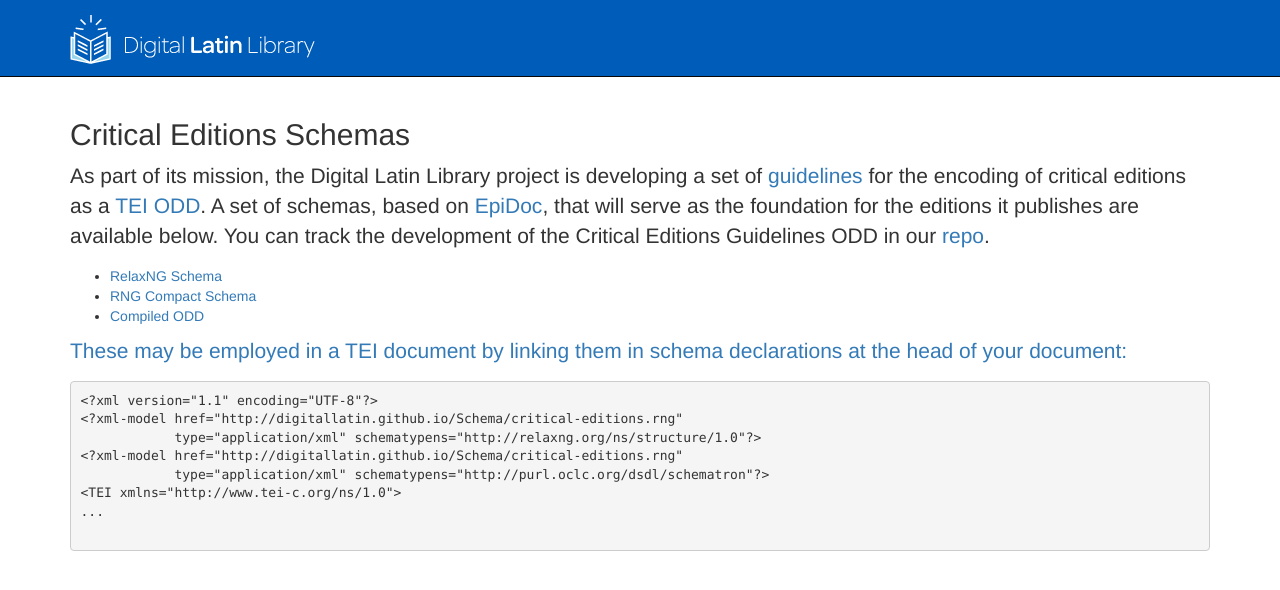
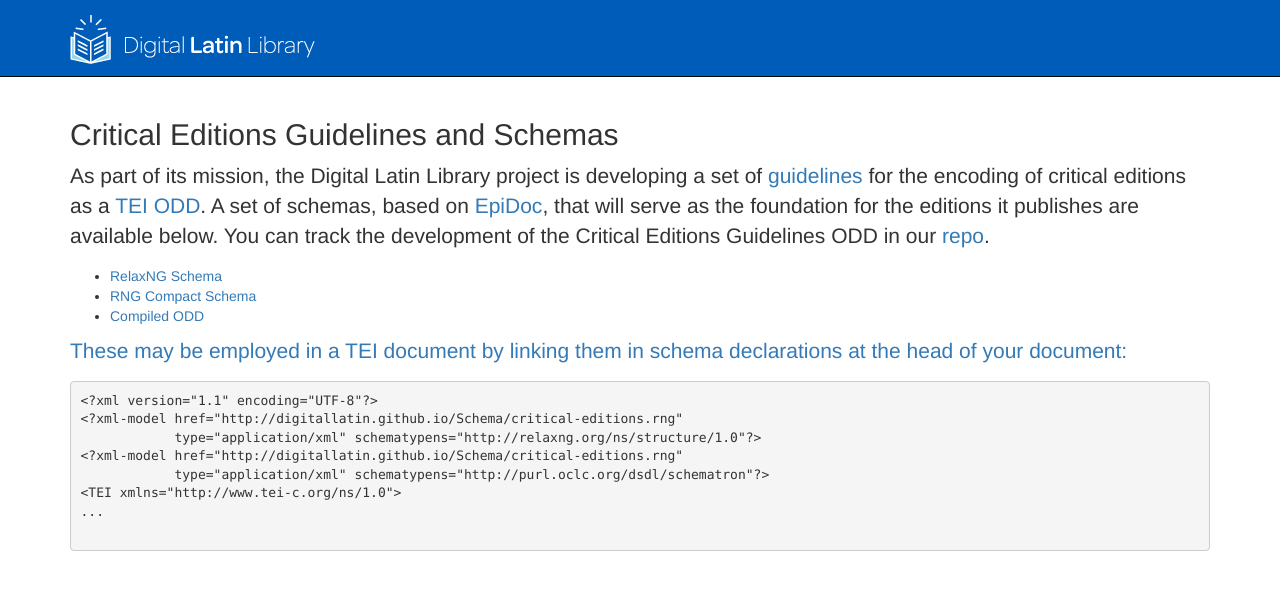
Before and after one commit to DigitalLatin/guidelines, a plain HTML site: page index.html in a window 1280 px wide. Drawn offline with nearby package versions, Linux system fonts and the light colour scheme.

Commit message:
Changed title.

```diff
--- a/index.html
+++ b/index.html
@@ -37,7 +37,7 @@
 
     <div class="jumbotron">
       <div class="container">
-        <h2>Critical Editions Schemas</h2>
+        <h2>Critical Editions Guidelines and Schemas</h2>
         <p>As part of its mission, the Digital Latin Library project is developing a
           set of <a href="LDLT-Guidelines.html">guidelines</a> for the encoding of critical editions as a
           <a href="http://www.tei-c.org/Guidelines/Customization/odds.xml">TEI ODD</a>.
```
